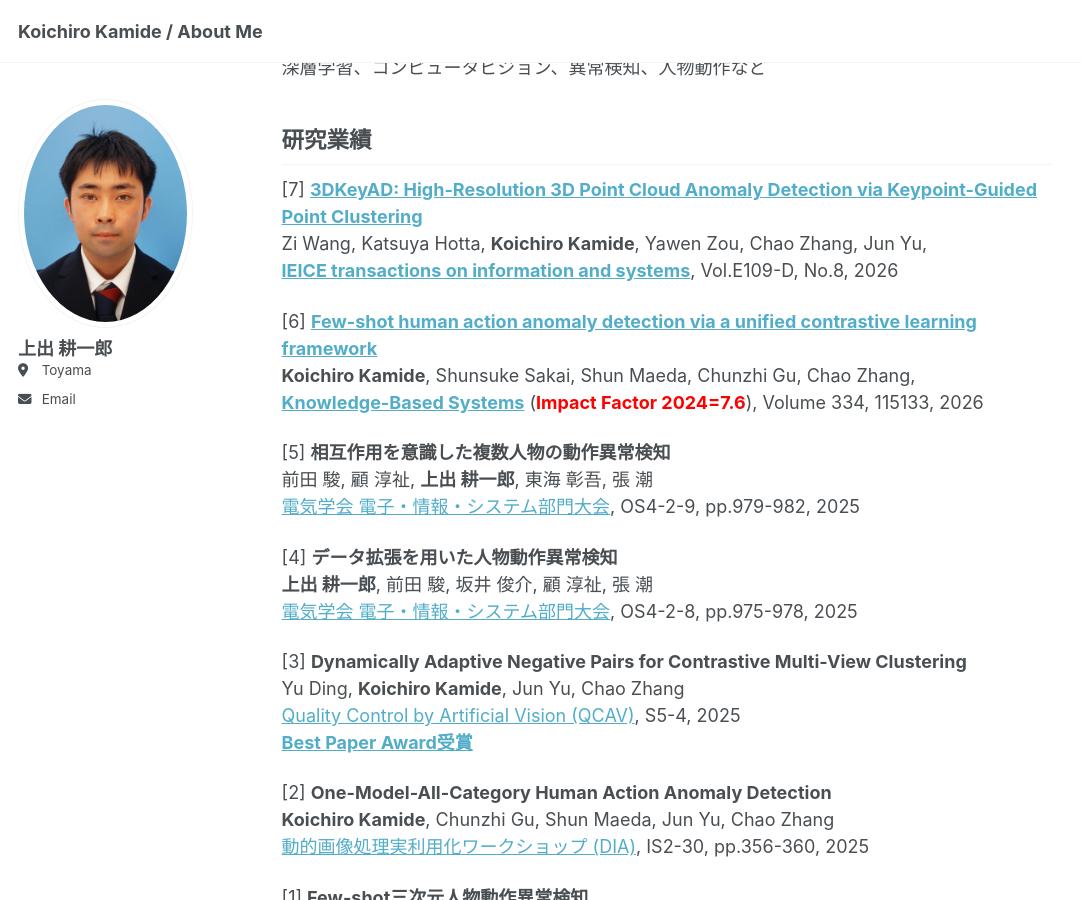
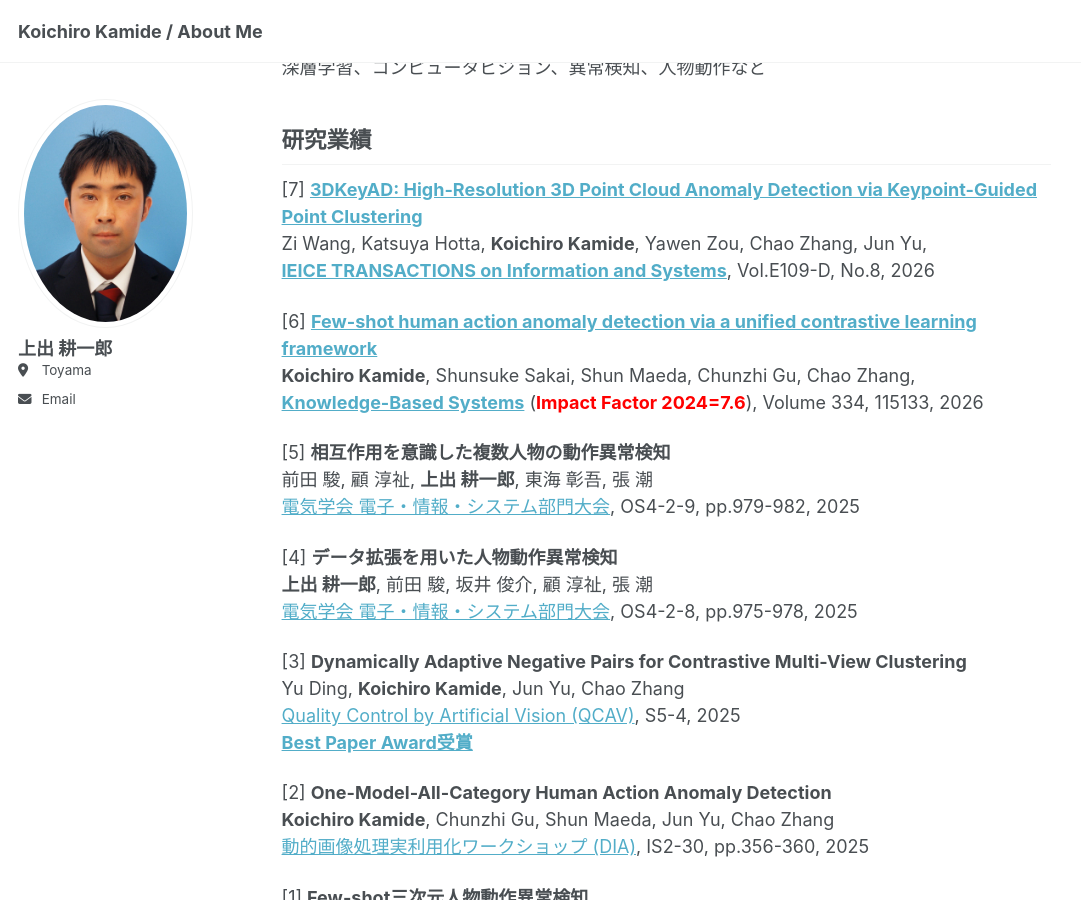
Before and after one commit to koichiro-kamide/koichiro-kamide.github.io, a Jekyll site: the page built from _pages/about.md, in a window 1280 px wide and 900 px high, scrolled down 402 px. Shown: the whole window, without its empty margins (0-1081 px from the left). Built offline with Jekyll 4.4.1, drawn with Linux system fonts in a browser that asks for light colours.

```diff
--- a/_pages/about.md
+++ b/_pages/about.md
@@ -41,7 +41,7 @@ redirect_from:
 ## 研究業績
 [7] [**3DKeyAD: High-Resolution 3D Point Cloud Anomaly Detection via Keypoint-Guided Point Clustering**](https://github.com/bigbearbear520/3DKeyAD)
 Zi Wang, Katsuya Hotta, **Koichiro Kamide**, Yawen Zou, Chao Zhang, Jun Yu,
-[**IEICE transactions on information and systems**](https://globals.ieice.org/en_transactions/information), Vol.E109-D, No.8, 2026
+[**IEICE TRANSACTIONS on Information and Systems**](https://globals.ieice.org/en_transactions/information), Vol.E109-D, No.8, 2026
 
 [6] [**Few-shot human action anomaly detection via a unified contrastive learning framework**](https://www.sciencedirect.com/science/article/pii/S0950705125021689)
 **Koichiro Kamide**, Shunsuke Sakai, Shun Maeda, Chunzhi Gu, Chao Zhang,
```
